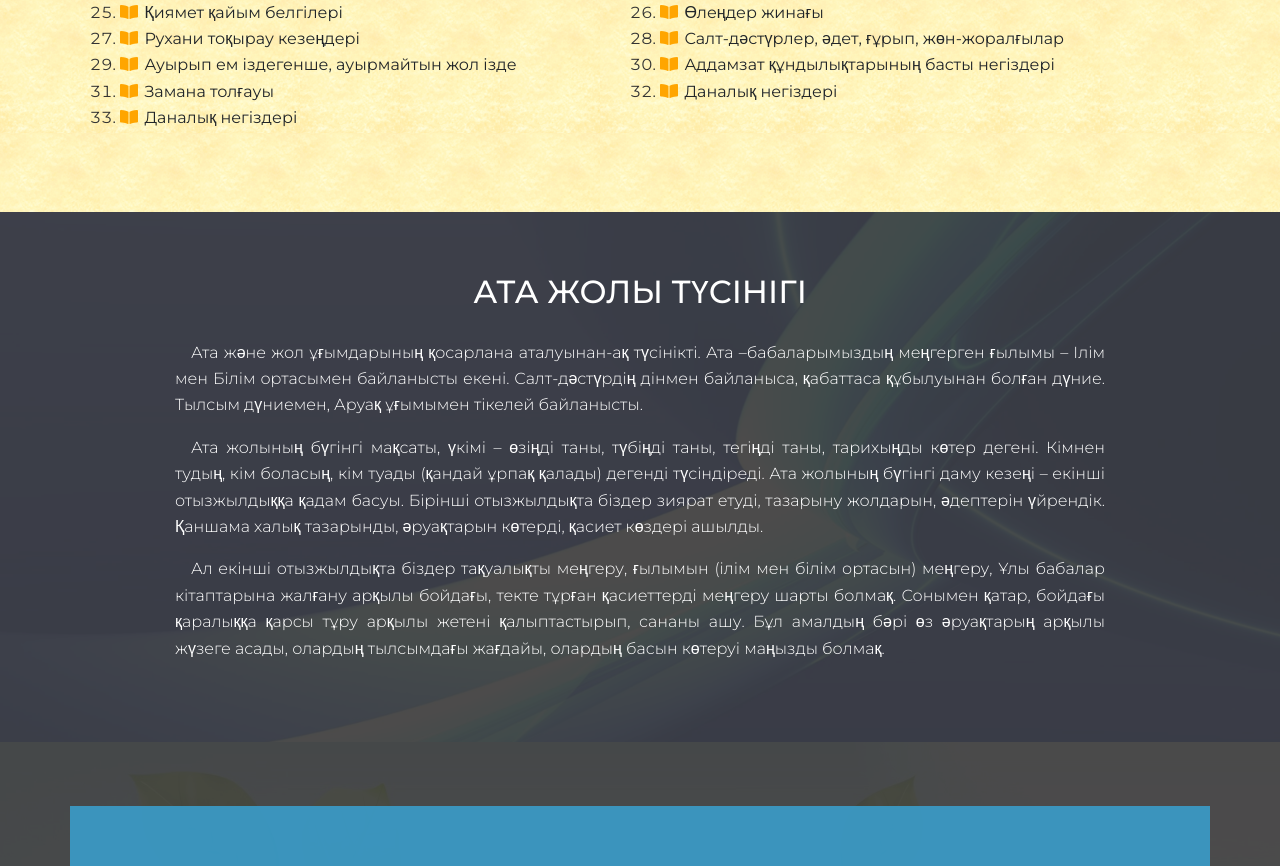
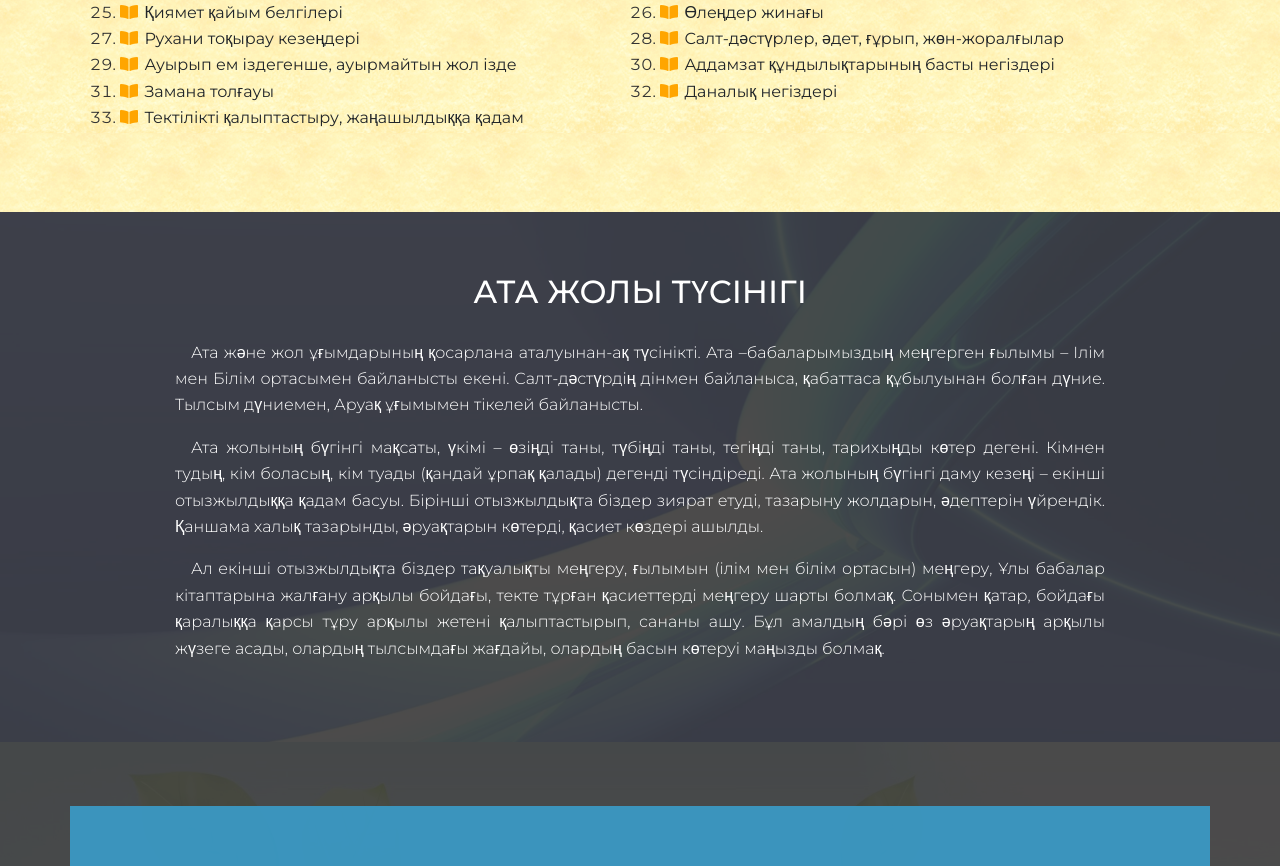
Before and after one commit to eem-kz/eem-kz.github.io, a website: page new-books/index.html in a window 1280 px wide. Shown: the part 1471-2337 px from the top of the page. Drawn offline with Linux system fonts and the light colour scheme.

Commit message:
commit і

```diff
--- a/new-books/index.html
+++ b/new-books/index.html
@@ -170,7 +170,8 @@
           <li class="books-item"><a class="books-link" href="#"><i class="fas fa-book-open"></i>Замана толғауы</a></li>
           <li class="books-item"><a class="books-link" href="#"><i class="fas fa-book-open"></i>Даналық негіздері</a>
           </li>
-          <li class="books-item"><a class="books-link" href="#"><i class="fas fa-book-open"></i>Даналық негіздері</a>
+          <li class="books-item"><a class="books-link" href="#"><i class="fas fa-book-open"></i>Тектілікті қалыптастыру,
+            жаңашылдыққа қадам</a>
           </li>
         </ol>
       </div>
@@ -216,7 +217,7 @@
 
     <div class="row justify-content-center">
 
-          <div class="col-md-10 col-12 py-md-3 px-md-4 contact-form" >
+      <div class="col-md-10 col-12 py-md-3 px-md-4 contact-form">
         <h2 class="text-center text-white my-lg-5 my-md-4 my-3">Кері байланыс</h2>
 
         <form class="form">
```
Lines whose indentation alone changed are shown as unchanged.
